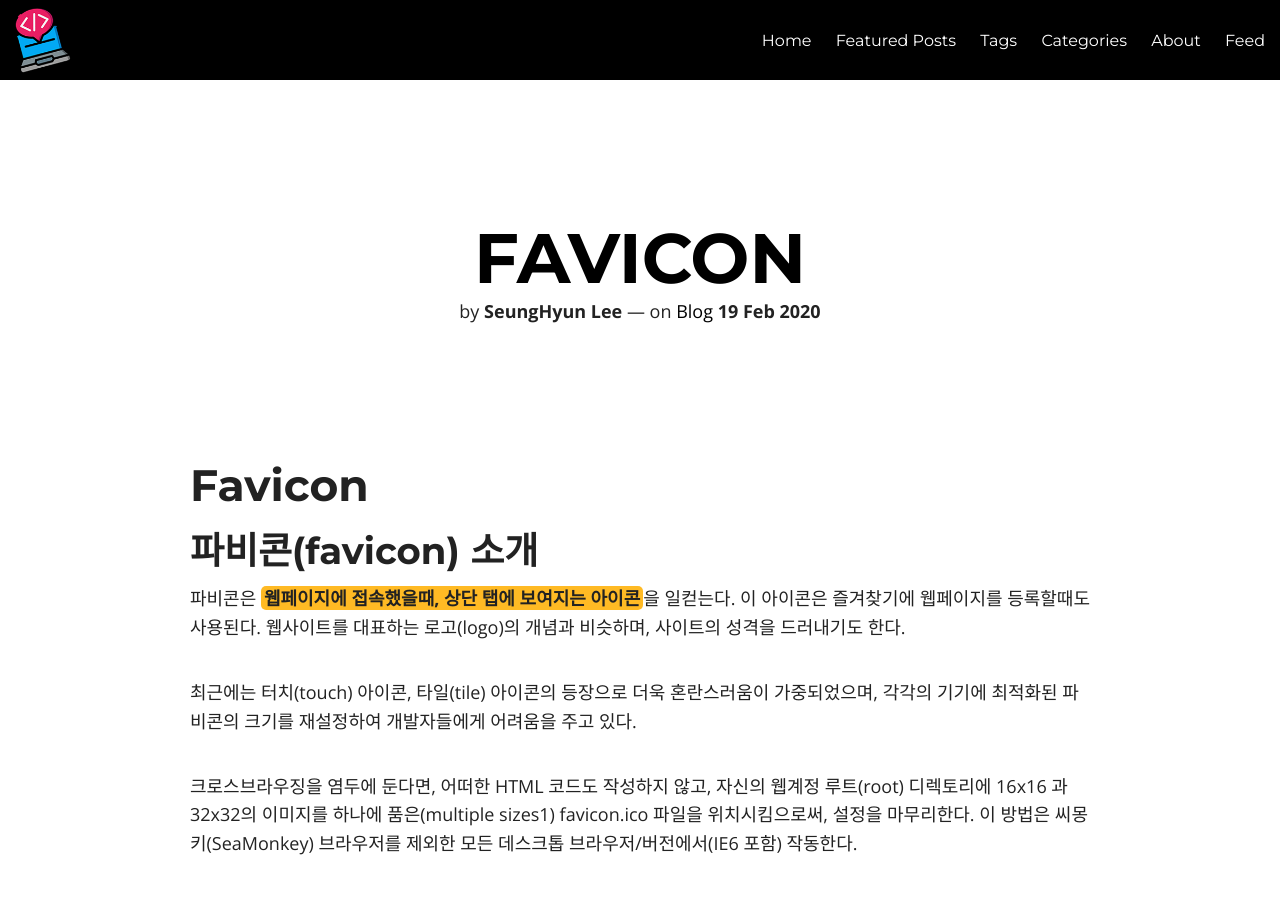
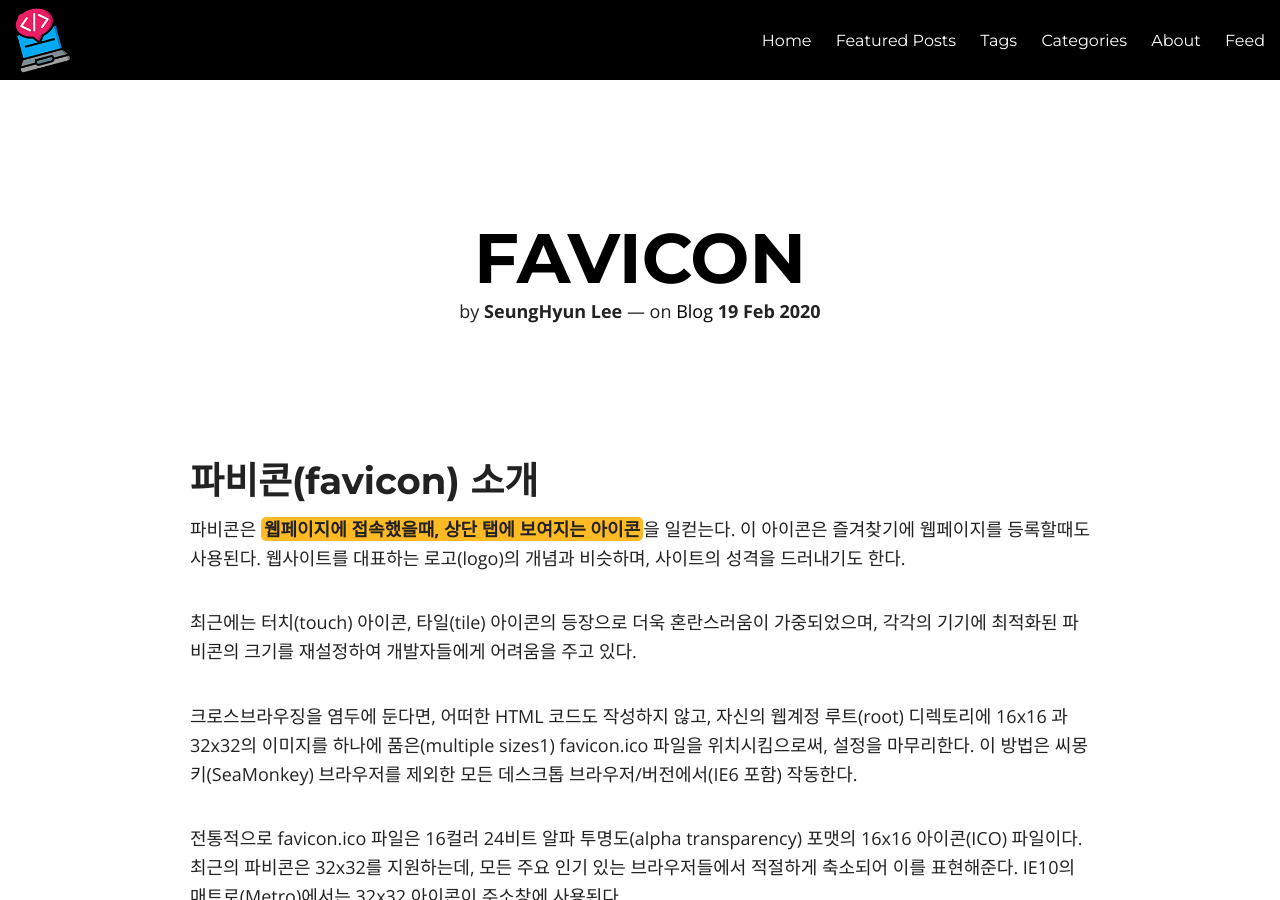
Before and after one commit to lsh58/lsh58.github.io, a Jekyll site: the page built from _posts/2020-02-19-favicon.md, in a window 1280 px wide and 900 px high. Built offline with Jekyll 4.4.1, drawn with Linux system fonts in a browser that asks for light colours; nearby versions of some CDN libraries; comment, search, counter and statistics services are not loaded.

Commit message:
Update 2020-02-19-favicon.md

```diff
--- a/_posts/2020-02-19-favicon.md
+++ b/_posts/2020-02-19-favicon.md
@@ -13,8 +13,6 @@ share: true
 comments: true
 featured: true
 ---
-
-# Favicon
 
 ## 파비콘(favicon) 소개
 
```
